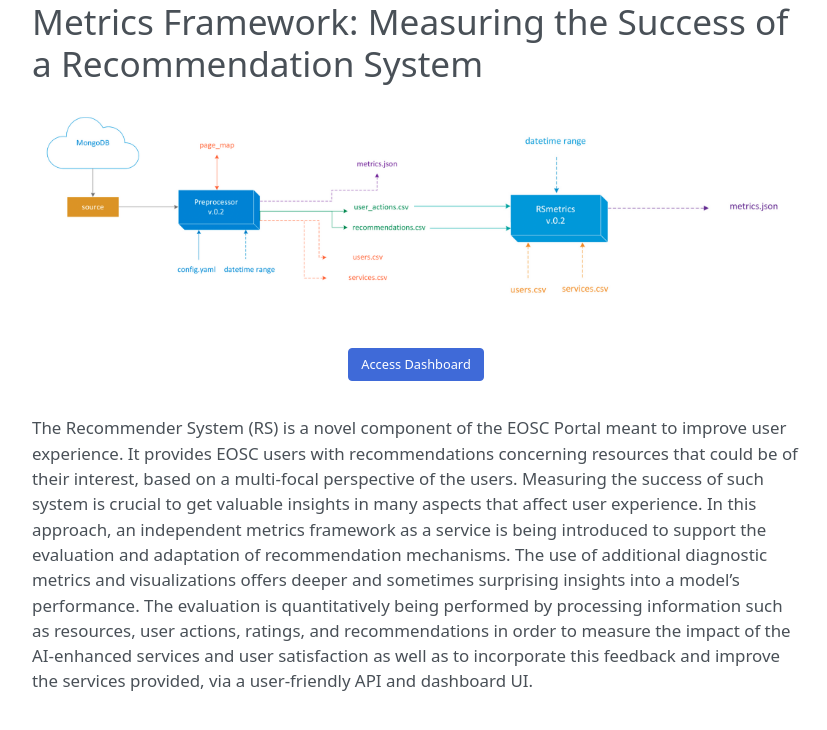
After one commit to themiszamani/eosc-recommender-metrics, a Flask app: template webservice/templates/index.html in a window 1280 px wide. The commit adds this page. Shown: the top 730 px of the page, without its empty margins (224-1051 px from the left). Run offline with Flask 2, Linux system fonts and the light colour scheme; the template is opened without the code that fills it, so the values that code supplies are empty.

Commit message:
REC-99 Create intro page for rseval service

```diff
--- a/webservice/app.py
+++ b/webservice/app.py
@@ -37,11 +37,14 @@ def load_sidebar_info():
 
 app.sidebar_info = load_sidebar_info()
 
+@app.route("/", strict_slashes=False)
+def html_index():
+  '''Serve the main page that constructs the report view'''
+  return render_template('./index.html')
 
-@app.route("/")
-def html_main():
-    '''Serve the main page that constructs the report view'''
-    # Render the main dashboard
+@app.route("/ui", strict_slashes=False)
+def html_metrics():
+    '''Serve the main metrics dashboard'''
     result = {}
     stats_needed = ['users', 'recommendations', 'services', 'user_actions',
     'user_actions_registered', 'user_actions_registered_perc',
@@ -62,7 +65,7 @@ def html_main():
     result['metric_active'] = None
     return render_template('./rsmetrics.html',data=result)
 
-@app.route("/kpis")
+@app.route("/ui/kpis", strict_slashes=False)
 def html_kpis():
     '''Serve html page about kpis'''
     # call directly the get_metrics flask method implemented in our api to get json about all metrics
@@ -83,7 +86,7 @@ def html_kpis():
     return render_template('./kpis.html', data=result)
 
 
-@app.route("/descriptions/metrics/<string:metric_name>")
+@app.route("/ui/descriptions/metrics/<string:metric_name>", strict_slashes=False)
 def html_metric_description(metric_name):
     '''Serve html page about description of a specific metric'''
     result = {}
--- /dev/null
+++ b/webservice/templates/index.html
@@ -0,0 +1,67 @@
+<!DOCTYPE html>
+<html lang="en">
+    <!--
+    =========================================================
+    * ArchitectUI HTML Theme Dashboard - v1.0.0
+    =========================================================
+    * Product Page: https://dashboardpack.com
+    * Copyright 2019 DashboardPack (https://dashboardpack.com)
+    * Licensed under MIT (https://github.com/DashboardPack/architectui-html-theme-free/blob/master/LICENSE)
+    =========================================================
+    * The above copyright notice and this permission notice shall be included in all copies or substantial portions of the Software.
+    -->
+<head>
+    <meta charset="UTF-8">
+    <meta http-equiv="X-UA-Compatible" content="IE=edge">
+    <meta name="viewport" content="width=device-width, initial-scale=1.0">
+    <title>EOSC Metrics Framework: Measuring the Success of a Recommendation System</title>
+    <link href="/static/main.css" rel="stylesheet">
+</head>
+<style>
+    .main {
+        margin:auto;
+        max-width:60%;
+        font-size:1.2em
+    }
+
+    .main img{
+        max-width:100%;
+        padding:0.6em;
+    }
+
+    .access{
+        padding:2em;
+        text-align: center;
+    }
+
+
+</style>
+
+<body>
+    <div class="main">
+
+
+    <h1>
+        Metrics Framework: Measuring the Success of a Recommendation System
+    </h1>
+    <img src="/static/architecture.png" />
+    <div class="access">
+        <a class="btn btn-primary" href="/ui">Access Dashboard</a>
+    </div>
+
+    <p>
+        The Recommender System (RS) is a novel component of the EOSC Portal meant to improve user experience. It
+        provides EOSC users with recommendations concerning resources that could be of their interest, based on a
+        multi-focal perspective of the users. Measuring the success of such system is crucial to get valuable insights
+        in many aspects that affect user experience. In this approach, an independent metrics framework as a service is
+        being introduced to support the evaluation and adaptation of recommendation mechanisms. The use of additional
+        diagnostic metrics and visualizations offers deeper and sometimes surprising insights into a model’s
+        performance. The evaluation is quantitatively being performed by processing information such as resources, user
+        actions, ratings, and recommendations in order to measure the impact of the AI-enhanced services and user
+        satisfaction as well as to incorporate this feedback and improve the services provided, via a user-friendly API
+        and dashboard UI.
+    </p>
+    </div>
+</body>
+
+</html>
--- a/webservice/templates/metric_desc.html
+++ b/webservice/templates/metric_desc.html
@@ -156,13 +156,13 @@
                         <ul class="vertical-nav-menu">
                             <li class="app-sidebar__heading">Metrics Dashboard</li>
                             <li>
-                                <a href="/" >
+                                <a href="/ui" >
                                     <i class="metismenu-icon pe-7s-rocket"></i>
                                     RS Metrics
                                 </a>
                             </li>
                             <li>
-                                <a href="/kpis">
+                                <a href="/ui/kpis">
                                     <i class="metismenu-icon pe-7s-key"></i>
                                     KPIs
                                 </a>
@@ -170,7 +170,7 @@
                             <li class="app-sidebar__heading">Metrics Documentation</li>
                             {%for key, item in data.sidebar_info.metric_descriptions.items() | sort %}
                             <li>
-                                <a href="/descriptions/metrics/{{key}}" {%if key == data.metric_active %} class="mm-active" {%endif%} >
+                                <a href="/ui/descriptions/metrics/{{key}}" {%if key == data.metric_active %} class="mm-active" {%endif%} >
                                     <i class="metismenu-icon {{item.style.icon}}"></i>
                                     {{item.fullname}}
                                 </a>
```
Also changed, not shown: webservice/templates/kpis.html (+5 -5 lines), webservice/templates/rsmetrics.html (+8 -8 lines), webservice/static/architecture.png (added).
